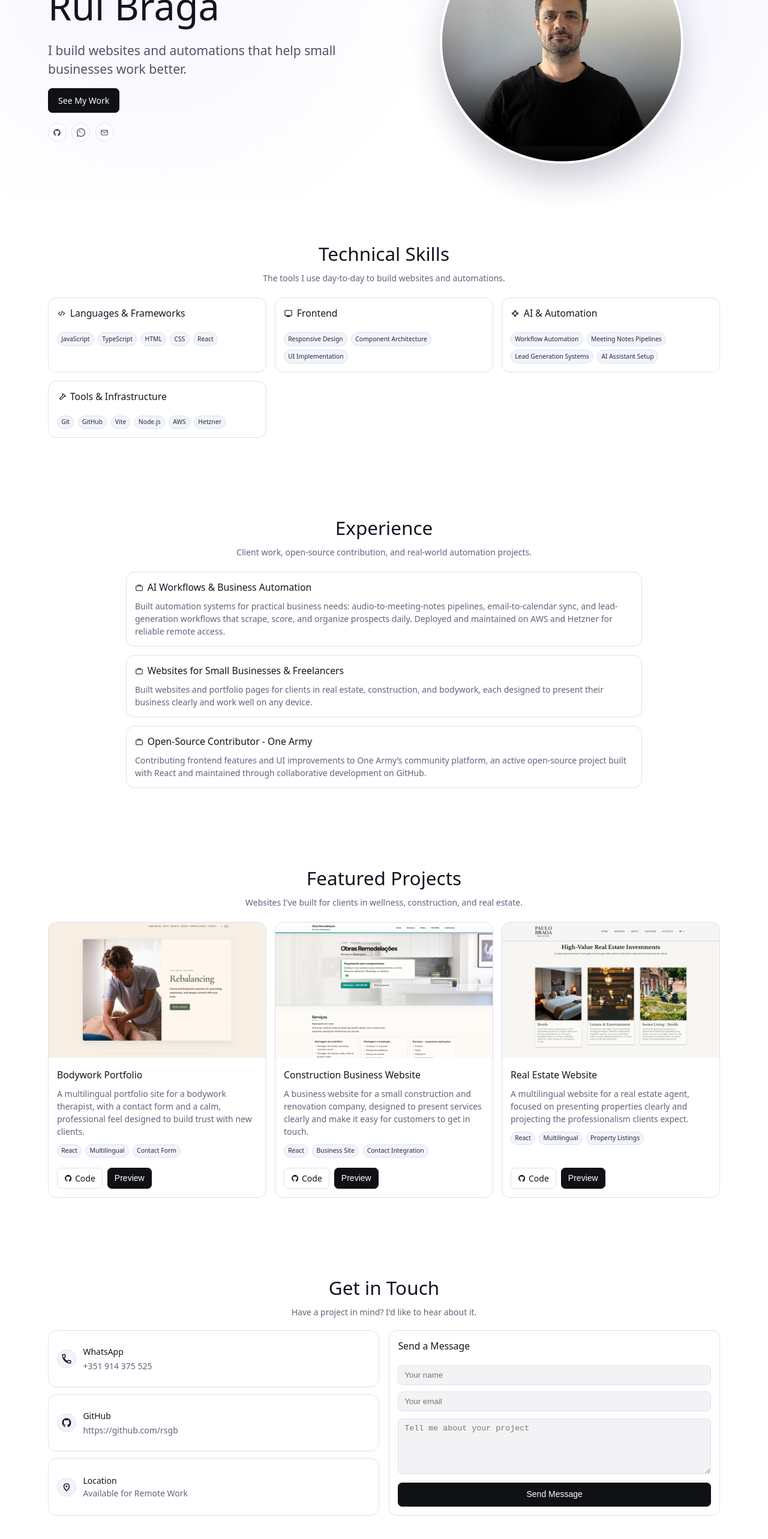
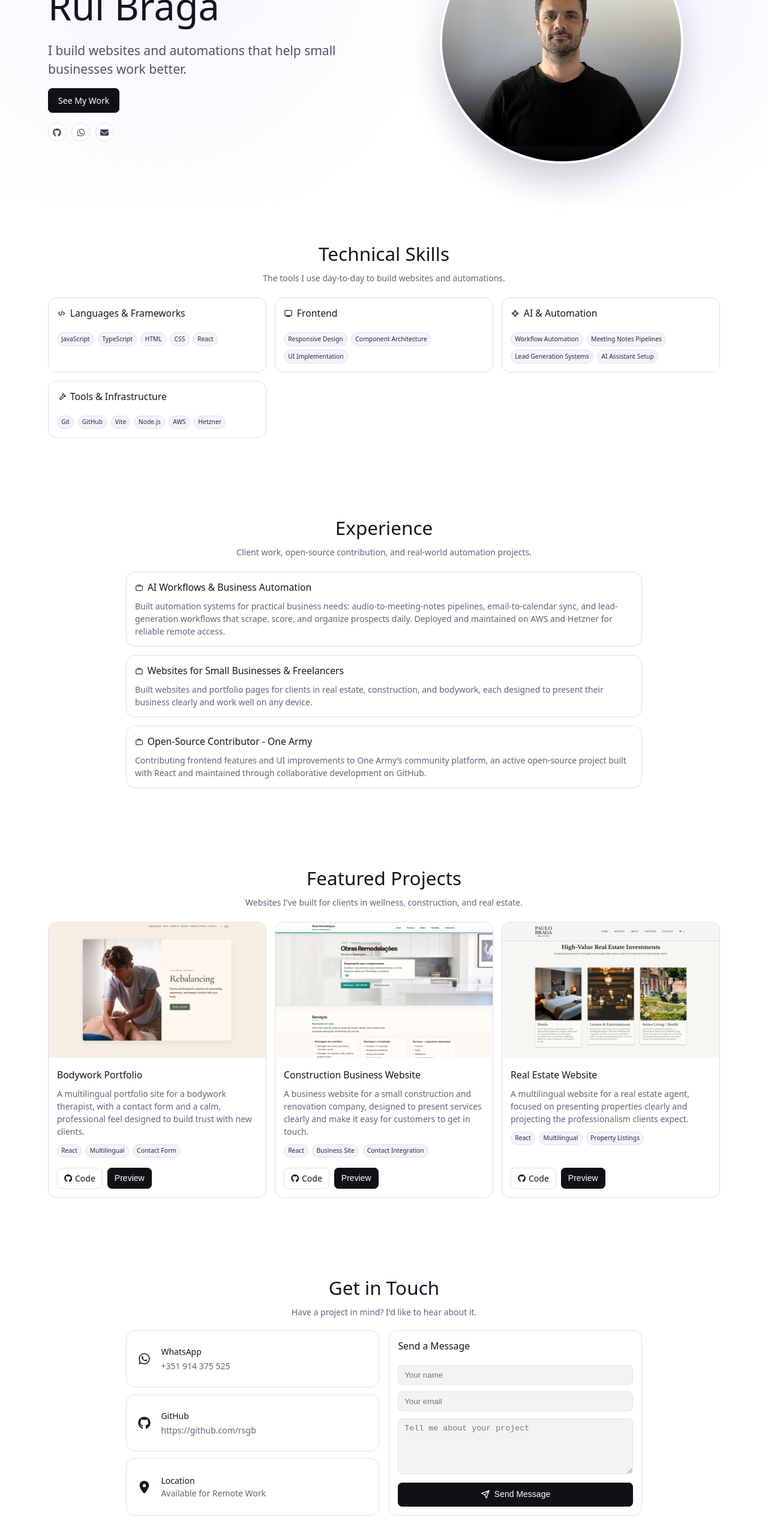
Before and after one commit to rsgb/rsgb-portfolio-page, a React (Vite) app: page / in a window 1280 px wide. Shown: the part 232-2798 px from the top of the page at 60% size. Built offline with nearby package versions, Linux system fonts and the light colour scheme.

Commit message:
Refine contact and social iconography for visual consistency
Replace custom inline SVGs with a consistent icon set and tune spacing/size so contact and action icons render sharper and more balanced across the site.

Made-with: Cursor

```diff
--- a/package.json
+++ b/package.json
@@ -11,7 +11,8 @@
   },
   "dependencies": {
     "react": "^19.2.4",
-    "react-dom": "^19.2.4"
+    "react-dom": "^19.2.4",
+    "react-icons": "^5.6.0"
   },
   "devDependencies": {
     "@eslint/js": "^9.39.4",
--- a/src/App.css
+++ b/src/App.css
@@ -585,6 +585,8 @@ h2 {
   grid-template-columns: 1fr 1fr;
   gap: 1.2rem;
   align-items: stretch;
+  max-width: 860px;
+  margin: 0 auto;
 }
 
 .contact-heading .section-title {
@@ -616,12 +618,9 @@ h2 {
 .info-icon {
   width: 2.25rem;
   height: 2.25rem;
-  border-radius: 50%;
-  border: 1px solid var(--border-color);
   display: inline-flex;
   align-items: center;
   justify-content: center;
-  background: var(--surface-soft);
   color: var(--heading-color);
   font-size: 0.75rem;
   font-weight: 500;
@@ -629,8 +628,8 @@ h2 {
 }
 
 .info-icon svg {
-  width: 1.28rem;
-  height: 1.28rem;
+  width: 1.5rem;
+  height: 1.5rem;
   display: block;
 }
 
@@ -684,6 +683,21 @@ h2 {
 
 .form button {
   margin-top: 0.2rem;
+}
+
+.contact-submit-icon {
+  width: 1.1rem;
+  height: 1.1rem;
+  display: inline-flex;
+  align-items: center;
+  justify-content: center;
+  margin-right: 0.52rem;
+}
+
+.contact-submit-icon svg {
+  width: 100%;
+  height: 100%;
+  display: block;
 }
 
 .site-footer {
--- a/src/components/ContactSection.jsx
+++ b/src/components/ContactSection.jsx
@@ -1,4 +1,6 @@
 import SectionTitle from './SectionTitle'
+import { FaGithub, FaLocationDot, FaWhatsapp } from 'react-icons/fa6'
+import { FiSend } from 'react-icons/fi'
 
 function ContactSection() {
   return (
@@ -15,16 +17,7 @@ function ContactSection() {
           <div className="contact-info-cards">
             <article className="card contact-info-card">
               <div className="info-icon" aria-hidden="true">
-                <svg viewBox="0 0 24 24" focusable="false">
-                  <path
-                    d="M6.62 10.79a15.05 15.05 0 0 0 6.59 6.59l2.2-2.2a1 1 0 0 1 1.02-.24c1.12.37 2.33.56 3.57.56a1 1 0 0 1 1 1V20a1 1 0 0 1-1 1C11.16 21 3 12.84 3 3a1 1 0 0 1 1-1h3.5a1 1 0 0 1 1 1c0 1.25.2 2.45.56 3.57a1 1 0 0 1-.24 1.02l-2.2 2.2Z"
-                    fill="none"
-                    stroke="currentColor"
-                    strokeWidth="2.1"
-                    strokeLinecap="round"
-                    strokeLinejoin="round"
-                  />
-                </svg>
+                <FaWhatsapp />
               </div>
               <div>
                 <h4>WhatsApp</h4>
@@ -41,12 +34,7 @@ function ContactSection() {
 
             <article className="card contact-info-card">
               <div className="info-icon" aria-hidden="true">
-                <svg viewBox="0 0 24 24" focusable="false">
-                  <path
-                    d="M12 2C6.48 2 2 6.58 2 12.22c0 4.5 2.87 8.32 6.84 9.67.5.1.68-.22.68-.5 0-.24-.01-1.04-.01-1.89-2.78.62-3.37-1.2-3.37-1.2-.45-1.2-1.11-1.52-1.11-1.52-.91-.63.07-.62.07-.62 1 .08 1.53 1.06 1.53 1.06.9 1.56 2.35 1.11 2.92.84.09-.67.35-1.11.63-1.37-2.22-.26-4.56-1.14-4.56-5.08 0-1.12.39-2.03 1.03-2.75-.1-.26-.45-1.3.1-2.72 0 0 .84-.27 2.75 1.05a9.35 9.35 0 0 1 5 0c1.9-1.32 2.74-1.05 2.74-1.05.56 1.42.21 2.46.1 2.72.64.72 1.03 1.63 1.03 2.75 0 3.95-2.34 4.81-4.58 5.07.36.32.68.95.68 1.93 0 1.4-.01 2.52-.01 2.86 0 .28.18.61.69.5A10.24 10.24 0 0 0 22 12.22C22 6.58 17.52 2 12 2z"
-                    fill="currentColor"
-                  />
-                </svg>
+                <FaGithub />
               </div>
               <div>
                 <h4>GitHub</h4>
@@ -63,20 +51,7 @@ function ContactSection() {
 
             <article className="card contact-info-card">
               <div className="info-icon" aria-hidden="true">
-                <svg viewBox="0 0 24 24" focusable="false">
-                  <path
-                    d="M12 21s-6-5.43-6-10a6 6 0 1 1 12 0c0 4.57-6 10-6 10Z"
-                    fill="none"
-                    stroke="currentColor"
-                    strokeWidth="2.1"
-                    strokeLinecap="round"
-                    strokeLinejoin="round"
-                  />
-                  <path
-                    d="M12 13a2 2 0 1 0 0-4 2 2 0 0 0 0 4Z"
-                    fill="currentColor"
-                  />
-                </svg>
+                <FaLocationDot />
               </div>
               <div>
                 <h4>Location</h4>
@@ -102,6 +77,9 @@ function ContactSection() {
               <textarea name="message" rows="5" placeholder="Tell me about your project" />
             </label>
             <button type="submit" className="btn btn-primary">
+              <span className="contact-submit-icon" aria-hidden="true">
+                <FiSend />
+              </span>
               Send Message
             </button>
           </form>
--- a/src/components/HeroSection.jsx
+++ b/src/components/HeroSection.jsx
@@ -1,3 +1,5 @@
+import { FaEnvelope, FaGithub, FaWhatsapp } from 'react-icons/fa6'
+
 function HeroSection({ profileImage }) {
   return (
     <section id="home" className="hero-section">
@@ -26,12 +28,7 @@ function HeroSection({ profileImage }) {
               className="social-btn"
               aria-label="GitHub"
             >
-              <svg viewBox="0 0 24 24" focusable="false">
-                <path
-                  d="M12 2C6.48 2 2 6.58 2 12.22c0 4.5 2.87 8.32 6.84 9.67.5.1.68-.22.68-.5 0-.24-.01-1.04-.01-1.89-2.78.62-3.37-1.2-3.37-1.2-.45-1.2-1.11-1.52-1.11-1.52-.91-.63.07-.62.07-.62 1 .08 1.53 1.06 1.53 1.06.9 1.56 2.35 1.11 2.92.84.09-.67.35-1.11.63-1.37-2.22-.26-4.56-1.14-4.56-5.08 0-1.12.39-2.03 1.03-2.75-.1-.26-.45-1.3.1-2.72 0 0 .84-.27 2.75 1.05a9.35 9.35 0 0 1 5 0c1.9-1.32 2.74-1.05 2.74-1.05.56 1.42.21 2.46.1 2.72.64.72 1.03 1.63 1.03 2.75 0 3.95-2.34 4.81-4.58 5.07.36.32.68.95.68 1.93 0 1.4-.01 2.52-.01 2.86 0 .28.18.61.69.5A10.24 10.24 0 0 0 22 12.22C22 6.58 17.52 2 12 2z"
-                  fill="currentColor"
-                />
-              </svg>
+              <FaGithub />
             </a>
             <a
               href="https://wa.me/351914375525"
@@ -40,34 +37,10 @@ function HeroSection({ profileImage }) {
               className="social-btn"
               aria-label="WhatsApp"
             >
-              <svg viewBox="0 0 24 24" focusable="false">
-                <path
-                  d="M20.52 3.48A11.87 11.87 0 0 0 12.05 0C5.42 0 .04 5.37.04 12a11.9 11.9 0 0 0 1.62 6L0 24l6.17-1.62a11.99 11.99 0 0 0 5.88 1.5h.01c6.62 0 12-5.38 12-12 0-3.2-1.25-6.2-3.54-8.4ZM12.06 21.82h-.01a9.9 9.9 0 0 1-5.04-1.38l-.36-.21-3.66.96.98-3.58-.23-.37a9.88 9.88 0 0 1-1.53-5.24c0-5.45 4.43-9.88 9.88-9.88a9.82 9.82 0 0 1 6.98 2.9 9.82 9.82 0 0 1 2.9 6.98c0 5.45-4.43 9.88-9.88 9.88Zm5.42-7.39c-.3-.15-1.78-.88-2.05-.98-.27-.1-.46-.15-.65.15-.2.3-.75.98-.92 1.18-.17.2-.34.23-.64.08-.3-.15-1.25-.46-2.38-1.47-.88-.79-1.47-1.76-1.64-2.06-.17-.3-.02-.46.13-.6.13-.13.3-.34.45-.5.15-.17.2-.3.3-.5.1-.2.05-.38-.02-.53-.08-.15-.65-1.58-.9-2.16-.23-.56-.47-.48-.65-.48h-.56c-.2 0-.5.08-.76.38-.26.3-1 1-.1 2.43.9 1.43 2.57 2.81 2.92 3.05.35.24 4.05 1.86 5 1.89.95.03.86.81 1.35.08.5-.74.5-1.37.35-1.5-.15-.13-.35-.2-.64-.35Z"
-                  fill="currentColor"
-                />
-              </svg>
+              <FaWhatsapp />
             </a>
             <a href="#contact" className="social-btn" aria-label="Email">
-              <svg viewBox="0 0 24 24" focusable="false">
-                <rect
-                  x="3"
-                  y="5"
-                  width="18"
-                  height="14"
-                  rx="2"
-                  fill="none"
-                  stroke="currentColor"
-                  strokeWidth="1.8"
-                />
-                <path
-                  d="m4 7 8 6 8-6"
-                  fill="none"
-                  stroke="currentColor"
-                  strokeWidth="1.8"
-                  strokeLinecap="round"
-                  strokeLinejoin="round"
-                />
-              </svg>
+              <FaEnvelope />
             </a>
           </div>
 
--- a/src/components/ProjectsSection.jsx
+++ b/src/components/ProjectsSection.jsx
@@ -1,4 +1,5 @@
 import { useEffect, useMemo, useState } from 'react'
+import { FaGithub } from 'react-icons/fa6'
 import SectionTitle from './SectionTitle'
 
 function ProjectsSection({ projects }) {
@@ -124,12 +125,7 @@ function ProjectsSection({ projects }) {
                   rel="noreferrer"
                 >
                   <span className="github-icon" aria-hidden="true">
-                    <svg viewBox="0 0 24 24" focusable="false">
-                      <path
-                        d="M12 2C6.48 2 2 6.58 2 12.22c0 4.5 2.87 8.32 6.84 9.67.5.1.68-.22.68-.5 0-.24-.01-1.04-.01-1.89-2.78.62-3.37-1.2-3.37-1.2-.45-1.2-1.11-1.52-1.11-1.52-.91-.63.07-.62.07-.62 1 .08 1.53 1.06 1.53 1.06.9 1.56 2.35 1.11 2.92.84.09-.67.35-1.11.63-1.37-2.22-.26-4.56-1.14-4.56-5.08 0-1.12.39-2.03 1.03-2.75-.1-.26-.45-1.3.1-2.72 0 0 .84-.27 2.75 1.05a9.35 9.35 0 0 1 5 0c1.9-1.32 2.74-1.05 2.74-1.05.56 1.42.21 2.46.1 2.72.64.72 1.03 1.63 1.03 2.75 0 3.95-2.34 4.81-4.58 5.07.36.32.68.95.68 1.93 0 1.4-.01 2.52-.01 2.86 0 .28.18.61.69.5A10.24 10.24 0 0 0 22 12.22C22 6.58 17.52 2 12 2z"
-                        fill="currentColor"
-                      />
-                    </svg>
+                    <FaGithub />
                   </span>
                   Code
                 </a>
```
Also changed, not shown: 1 other file (tests, documents, lock files or other folders).
